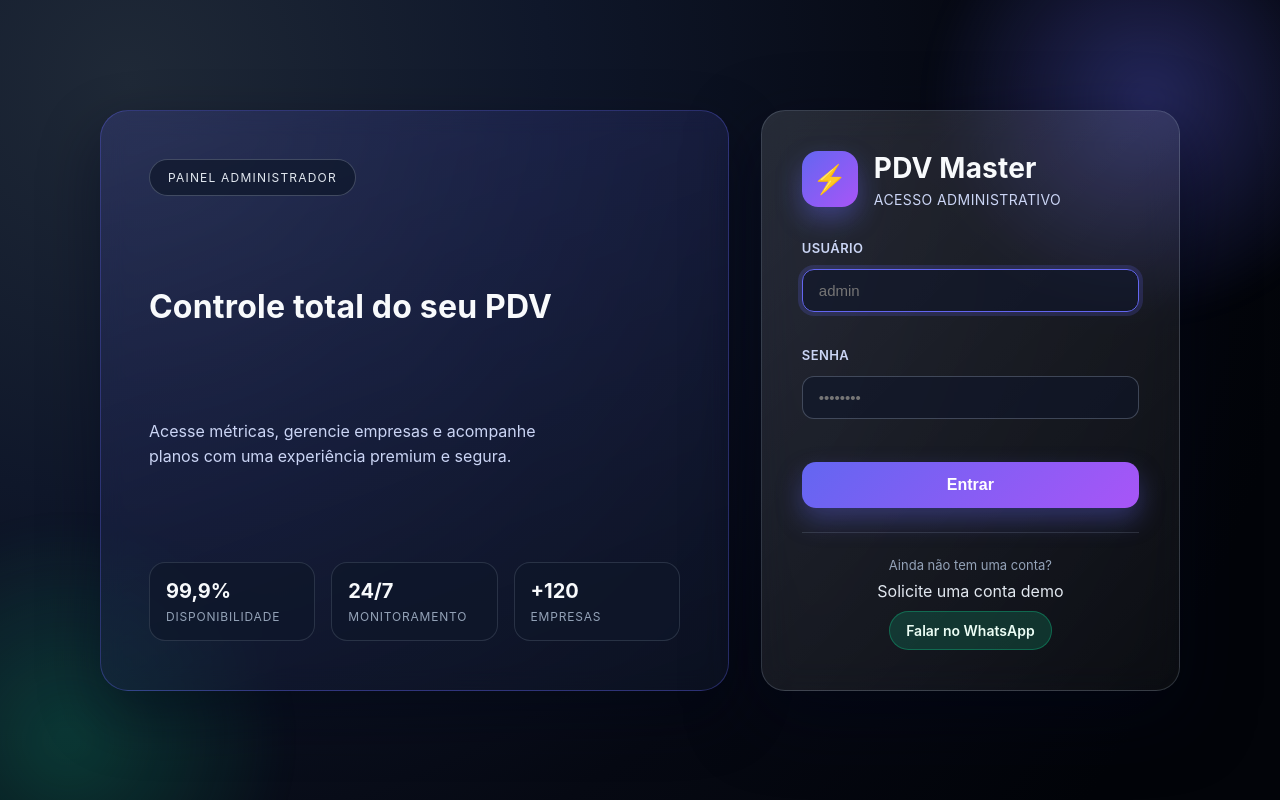
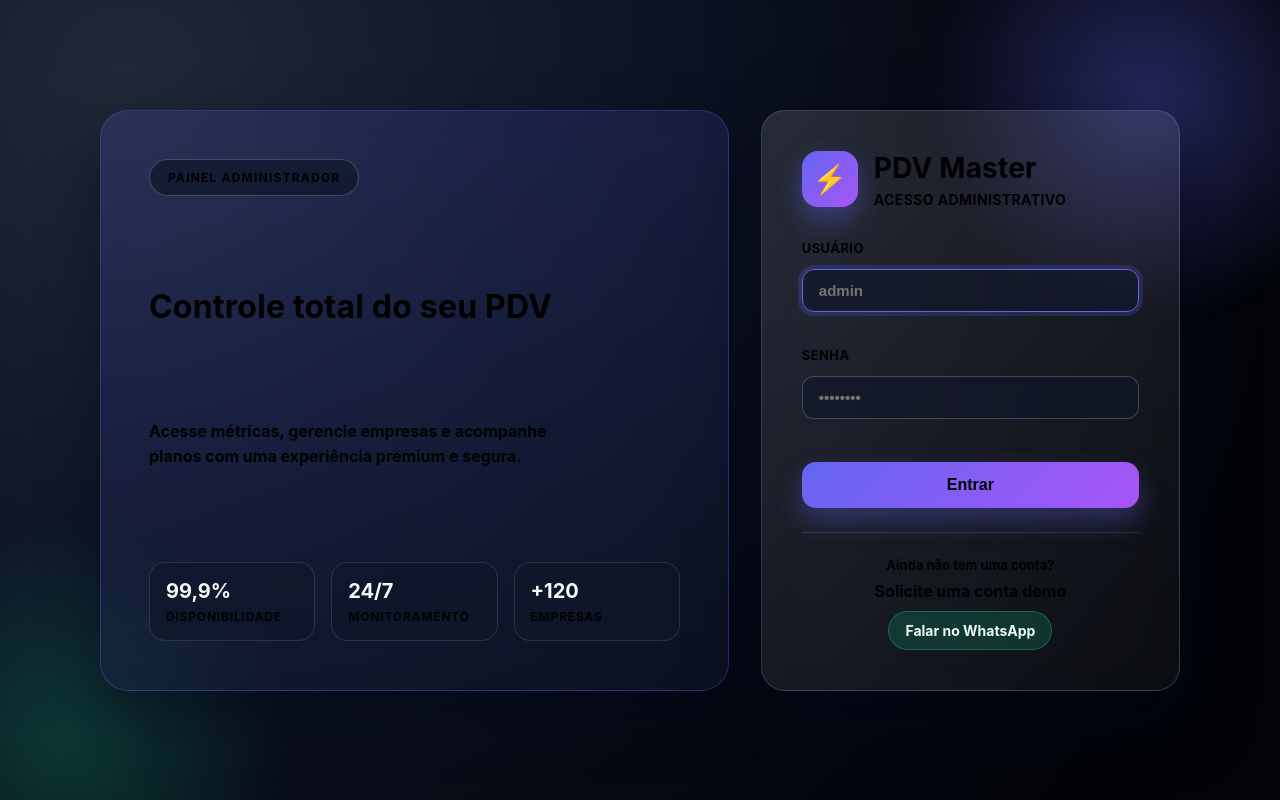
Before and after one commit to cunha995/sistema-pdv, a React (Vite) app in the folder frontend/: page /login in a window 1280 px wide. Built offline with nearby package versions, Linux system fonts and the light colour scheme; no server answers; the HTML template or start-up script is replaced by a standard one.

Commit message:
Forca texto preto negrito

```diff
--- a/frontend/src/App.css
+++ b/frontend/src/App.css
@@ -25,6 +25,14 @@
     linear-gradient(135deg, #0b1220 0%, #0a0f1c 60%, #060912 100%);
   color: var(--text);
   transition: background-color 0.2s;
+}
+
+body,
+h1, h2, h3, h4, h5, h6,
+p, span, small, label,
+a, button, input, textarea, select, th, td {
+  color: #000 !important;
+  font-weight: 700 !important;
 }
 
 h1, h2, h3, h4, h5, h6 {
```
